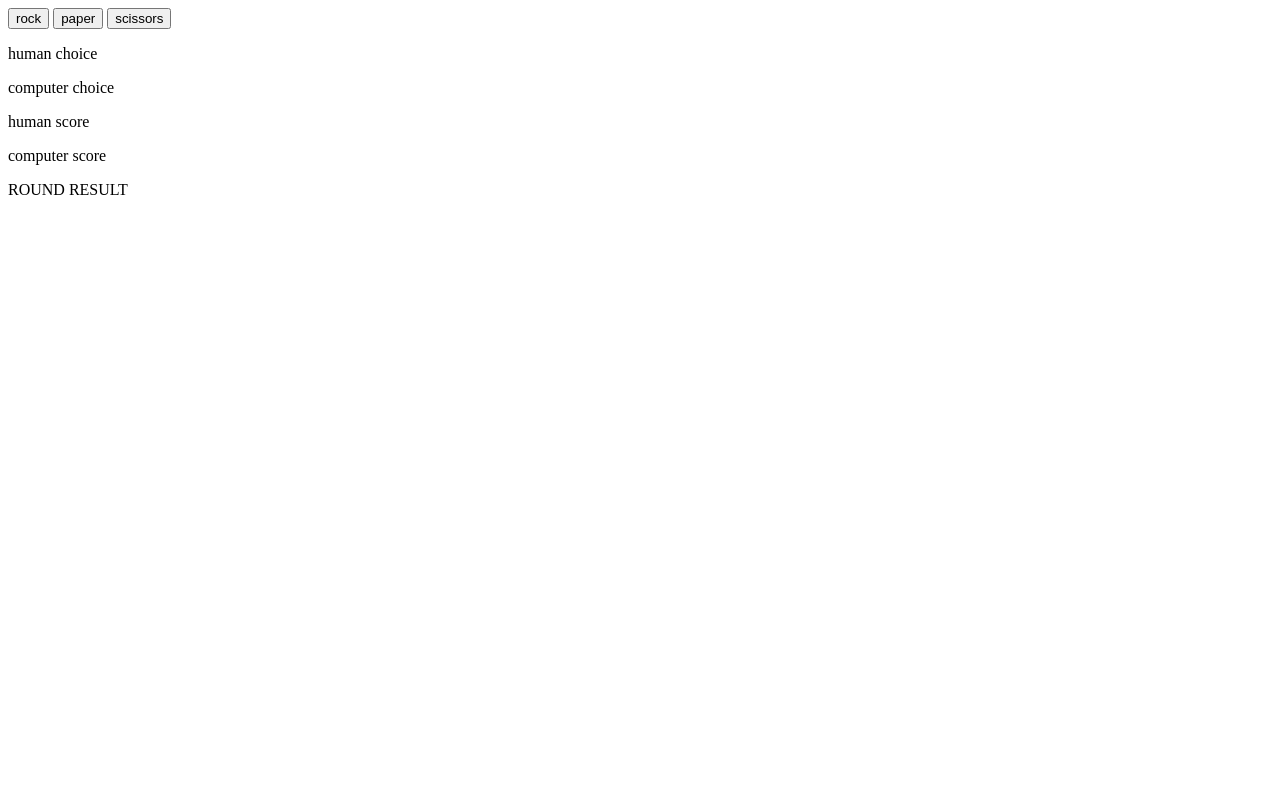
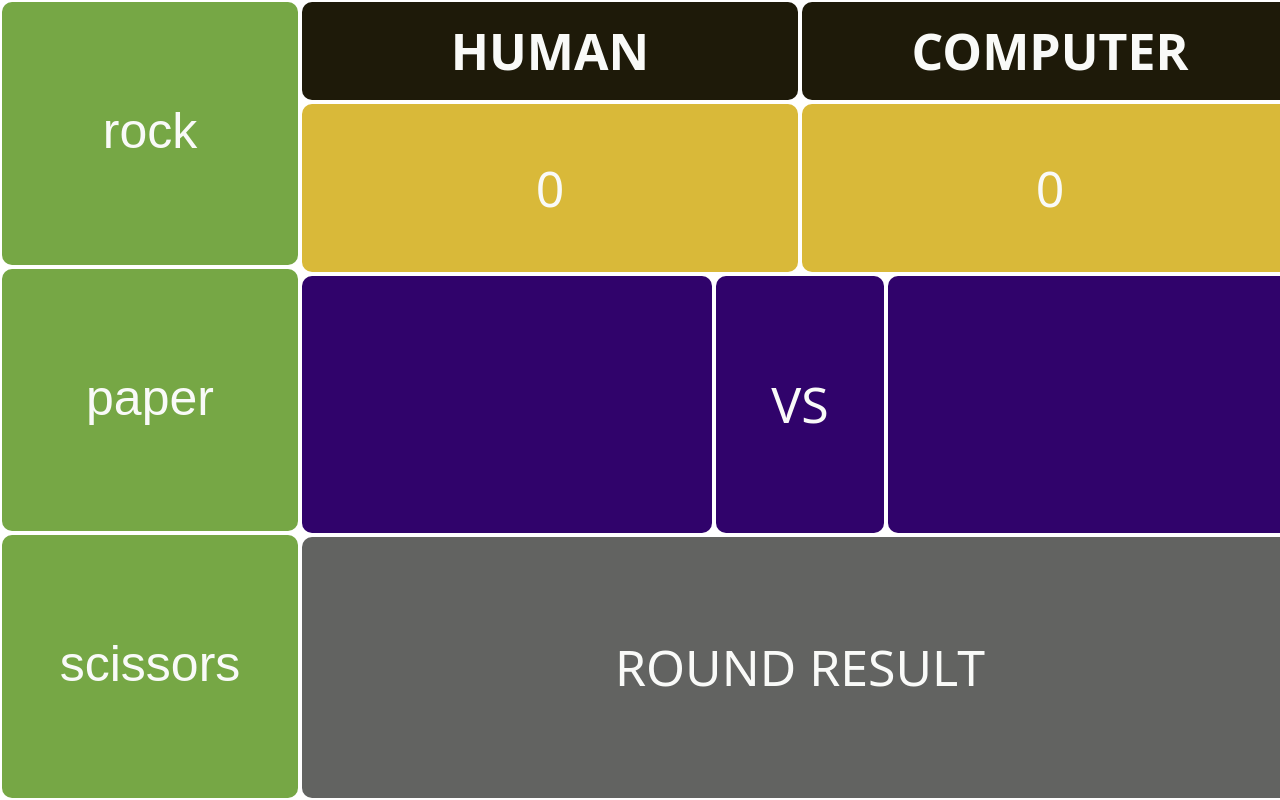
Before and after one commit to leolice36/rockpaperscissors, a plain HTML site: page index.html in a window 1280 px wide. Drawn offline with Linux system fonts and the light colour scheme.

Commit message:
Adds UI CSS

```diff
--- a/index.html
+++ b/index.html
@@ -2,19 +2,39 @@
 <!DOCTYPE html>
 <html lang="en">
 <head>
+    <link rel="stylesheet" href="styles.css">
     <meta charset="UTF-8">
     <meta name="viewport" content="width=device-width, initial-scale=1.0">
     <title>Document</title>
 </head>
 <body>
-    <button id="rock">rock</button>
-    <button id="paper">paper</button>
-    <button id="scissors">scissors</button>
-    <p id="humanChoiceDisplay">human choice</p>
-    <p id="computerChoiceDisplay">computer choice</p>
-    <p id="humanScoreDisplay">human score</p>
-    <p id="computerScoreDisplay">computer score</p>
-    <p id="roundResult">ROUND RESULT</p>
+    <section class="button-section">
+        <button id="rock">rock</button>
+        <button id="paper">paper</button>
+        <button id="scissors">scissors</button>
+    </section>
+
+    <section class="right-side">
+        <section class="labels">
+            <div id="human-label">HUMAN</div>
+            <div id="computer-label">COMPUTER</div>
+        </section>
+
+        <section class="score-display">
+            <div id="humanScoreDisplay">0</div>
+            <div id="computerScoreDisplay">0</div>
+        </section>
+
+        <section class="choice-display-section">
+            <div id="humanChoiceDisplay"></div>
+            <div id="vsMiddle">VS</div>
+            <div id="computerChoiceDisplay"></div>
+        </section>
+
+        <div id="roundResult">ROUND RESULT</div>
+    </section>
+
+
     <script src="rock.js">
     </script>
 </body>
--- a/rock.js
+++ b/rock.js
@@ -2,10 +2,10 @@ let humanScore = 0
 let computerScore = 0
 
 const rockBtn = document.querySelector("#rock");
+const paperBtn = document.querySelector("#paper");
+const scissorsBtn = document.querySelector("#scissors");
 rockBtn.addEventListener('click', () => playRound("ROCK"));
-const paperBtn = document.querySelector("#paper");
 paperBtn.addEventListener('click', () => playRound("PAPER"));
-const scissorsBtn = document.querySelector("#scissors");
 scissorsBtn.addEventListener('click', () => playRound("SCISSORS"));
 
 const humanChoiceDisplay = document.querySelector('#humanChoiceDisplay');;
@@ -19,11 +19,11 @@ function getHumanChoice(buttonInput){
     if (buttonInput === null) {
         console.log("Prompt was canceled. Returning 'CANCELED'.")
     } else if (buttonInput == "ROCK"){
-        console.log("ME: ROCK BITCH");
+        console.log("ROCK");
     } else if (buttonInput == "PAPER") {
-        console.log("ME: PAPER BITCH");
+        console.log("PAPER");
     } else if (buttonInput == "SCISSORS") {
-        console.log("ME: SCISSORS BITCH");
+        console.log("SCISSORS");
     }
 }
 function getComputerChoice(humanChoiceFinal){
@@ -115,39 +115,35 @@ function playRound(humanChoice){
         || (humanChoice === "SCISSORS" && computerChoice === "PAPER")
         || (humanChoice === "PAPER" && computerChoice === "ROCK")
         ){
-        roundResultDisplay = "HUMAN WIN!";
+        roundResultDisplay = "HUMAN SCORE!";
         humanScore++;
         console.log({humanScore});
         console.log({computerScore});
     }
     else{
-        roundResultDisplay = "HUMAN LOSE!";
+        roundResultDisplay = "COMPUTER SCORE!";
         computerScore++
         console.log({humanScore});
         console.log({computerScore});
     }
     displayResults(humanChoice,computerChoice,humanScore,computerScore,roundResultDisplay);
 }
-
 function displayResults(humanChoiceText,computerChoiceText,humanScoreText,computerScoreText,roundResultText){
-    humanChoiceDisplay.textContent  = `ME: ${humanChoiceText} BITCH`;
-    computerChoiceDisplay.textContent = `Computer: ${computerChoiceText}`;
-    humanScoreDisplay.textContent = `HUMAN: ${humanScoreText}`;
-    computerScoreDisplay.textContent = `COMPUTER: ${computerScoreText}`;
+    humanChoiceDisplay.textContent  = `${humanChoiceText}`;
+    computerChoiceDisplay.textContent = `${computerChoiceText}`;
+    humanScoreDisplay.textContent = `${humanScoreText}`;
+    computerScoreDisplay.textContent = `${computerScoreText}`;
     roundResult.textContent = `${roundResultText}`;
 }
+function playGame(){
+    while (Math.max(humanScore, computerScore) < 5){
+    }
 
+    if (humanScore > computerScore) {
+        console.log("Human wins with a score of", humanScore);
+    } else if (computerScore > humanScore) {
+        console.log("Computer wins with a score of", computerScore);
+    }
+}
 
-// disabled for now
-// function playGame(){
-
-//     while (Math.max(humanScore, computerScore) < 5){
-//         playRound()
-//     }
-
-//     if (humanScore > computerScore) {
-//         console.log("Human wins with a score of", humanScore);
-//     } else if (computerScore > humanScore) {
-//         console.log("Computer wins with a score of", computerScore);
-//     }
-// }s
+// playGame();
--- /dev/null
+++ b/styles.css
@@ -0,0 +1,126 @@
+*, *::before, *::after {
+    box-sizing: border-box;
+}
+
+html, body {
+    height: 100%; /* Ensure the root elements have height */
+    margin: 0;
+  }
+
+body {
+    font-family: system-ui, -apple-system, BlinkMacSystemFont, 'Segoe UI', Roboto, Oxygen, Ubuntu, Cantarell, 'Open Sans', 'Helvetica Neue', sans-serif;
+    margin: 0;
+    display: flex;
+    max-width: 1500px;
+}
+
+
+.right-side{
+    display: flex;
+    flex-direction: column;
+    height: 100vh;
+    justify-content: space-between;
+    min-width: 1000px;
+    max-width: 1000px;
+}
+
+
+.button-section{
+    display: flex;
+    flex-direction: column;
+    justify-content: center;
+    max-width: 300px;
+}
+
+button{
+    display: flex;
+    flex-grow: 1;
+    flex-basis: 33.33%;
+    min-width: 180px;
+    padding: 100px;
+    margin: 2px;
+    border-radius: 10px;
+    border: 0;
+    background-color: #76a745;
+    color: #f9faf8;
+    font-size: 50px;
+    justify-content: center;
+}
+
+.choice-display-section{
+    display: flex;
+    flex-basis: 33.33%;
+}
+
+.labels{
+    display: flex;
+    flex-basis: 13%;
+}
+
+.labels > *{
+    display: flex;
+    justify-content: center;
+    align-items: center;
+    flex-grow: 1;
+    flex-basis: 50%;
+    padding: 10px;
+    margin: 2px;
+    border-radius: 10px;
+    border: 0;
+    background-color: #1e1a09;
+    color: #f9faf8;
+    font-size: 50px;
+    font-weight: 900;
+}
+.score-display{
+    display: flex;
+    flex-basis: 20%;
+}
+
+#humanScoreDisplay, #computerScoreDisplay{
+    display: flex;
+    justify-content: center;
+    align-items: center;
+    flex-grow: 1;
+    flex-basis: 50%;
+    padding: 50px;
+    margin: 2px;
+    border-radius: 10px;
+    border: 0;
+    background-color: #d9b939;
+    color: #f9faf8;
+    font-size: 50px;
+}
+#humanChoiceDisplay, #computerChoiceDisplay, #vsMiddle{
+    display: flex;
+    justify-content: center;
+    align-items: center;
+    flex-grow: 1;
+    padding: 50px;
+    margin: 2px;
+    border-radius: 10px;
+    border: 0;
+    background-color: #30036b;
+    color: #f9faf8;
+    font-size: 50px;
+}
+
+ #humanChoiceDisplay, #computerChoiceDisplay{
+    flex-basis: 40%;
+}
+#vsMiddle{
+
+}
+
+#roundResult{
+    display: flex;
+    justify-content: center;
+    align-items: center;
+    flex-basis: 33.33%;
+    margin: 2px;
+    border-radius: 10px;
+    border: 0;
+    background-color: #626361;
+    color: #f9faf8;
+    font-size: 50px;
+}
```
